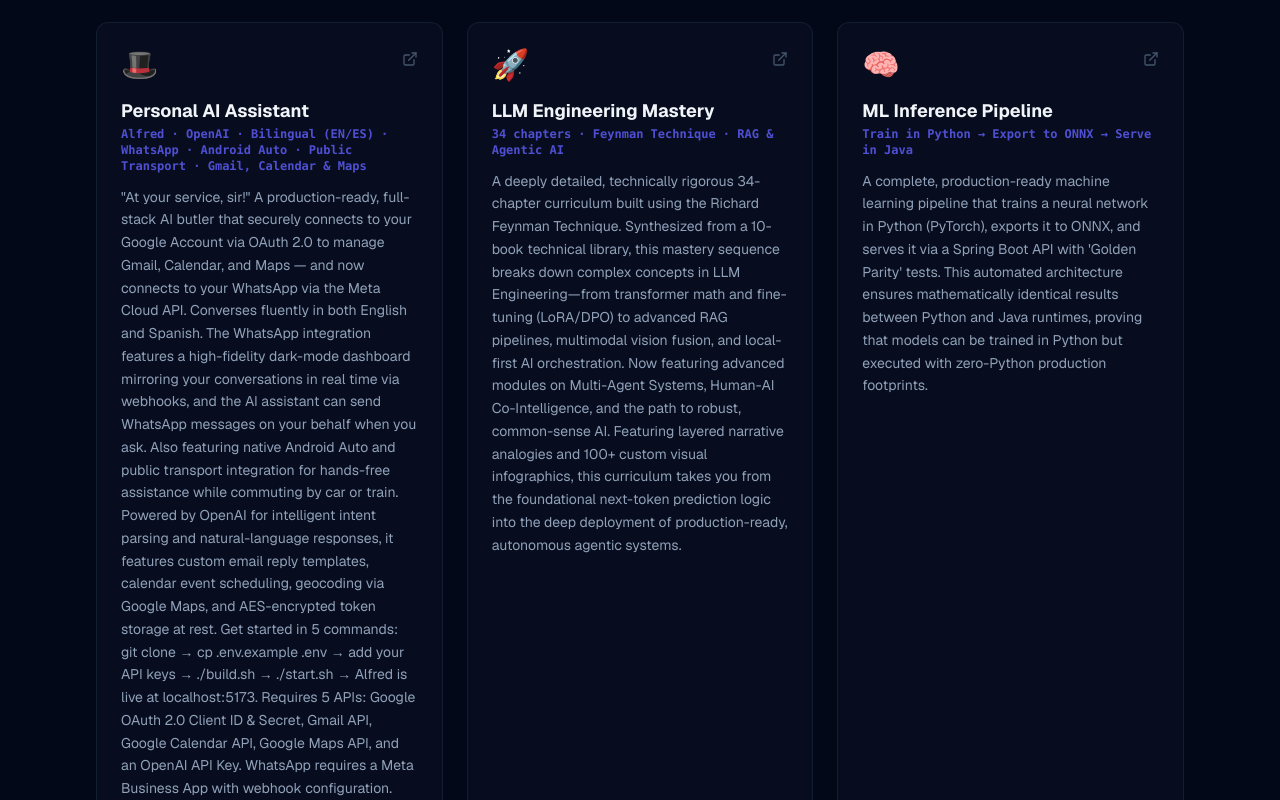
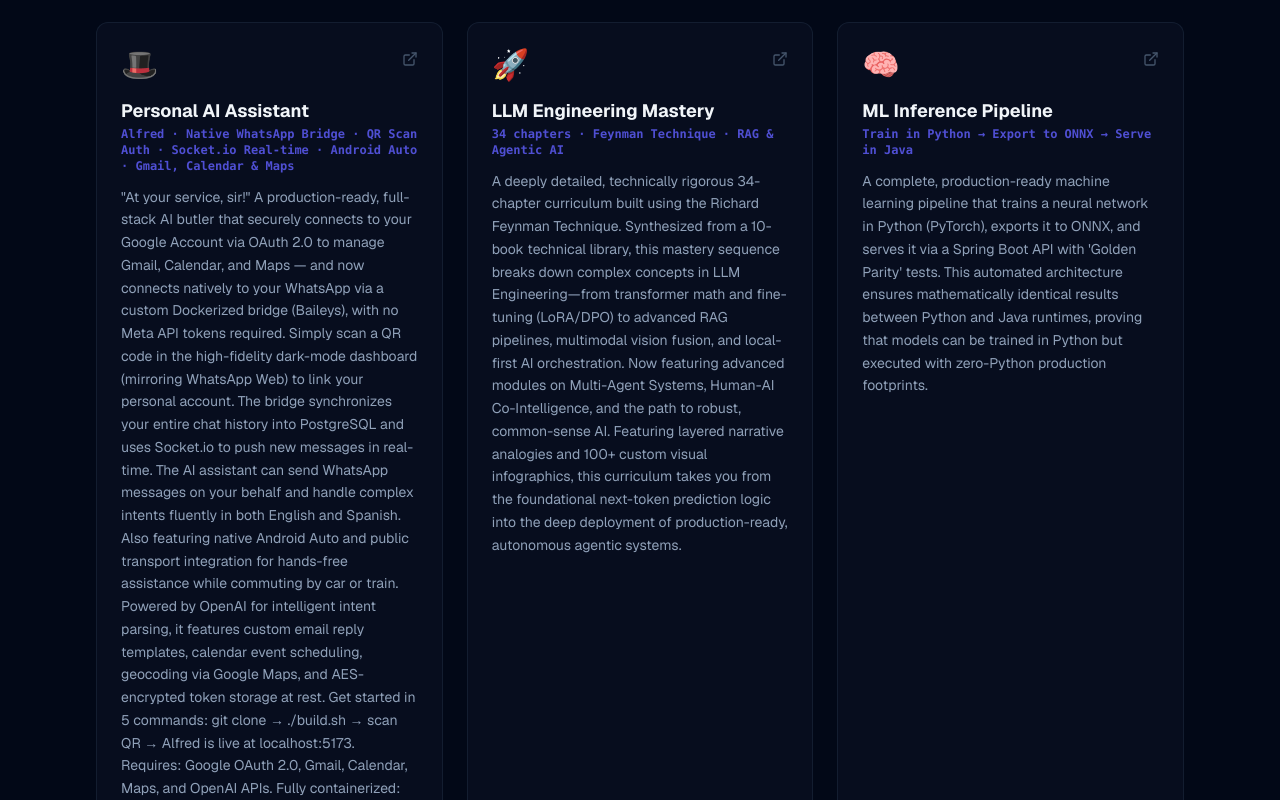
Before and after one commit to chemacabeza/chemacabeza-dev, a Next.js app: page /projects in a window 1280 px wide. Shown: the part 800-1600 px from the top of the page. Built offline with nearby package versions, Linux system fonts and the light colour scheme.

Commit message:
docs: update Personal AI Assistant card to highlight Native WhatsApp Bridge

```diff
--- a/app/projects/page.tsx
+++ b/app/projects/page.tsx
@@ -19,10 +19,10 @@
         url: "https://github.com/chemacabeza/assistant-google",
         emoji: "🎩",
         title: "Personal AI Assistant",
-        subtitle: "Alfred · OpenAI · Bilingual (EN/ES) · WhatsApp · Android Auto · Public Transport · Gmail, Calendar & Maps",
+        subtitle: "Alfred · Native WhatsApp Bridge · QR Scan Auth · Socket.io Real-time · Android Auto · Gmail, Calendar & Maps",
         description:
-            "\"At your service, sir!\" A production-ready, full-stack AI butler that securely connects to your Google Account via OAuth 2.0 to manage Gmail, Calendar, and Maps — and now connects to your WhatsApp via the Meta Cloud API. Converses fluently in both English and Spanish. The WhatsApp integration features a high-fidelity dark-mode dashboard mirroring your conversations in real time via webhooks, and the AI assistant can send WhatsApp messages on your behalf when you ask. Also featuring native Android Auto and public transport integration for hands-free assistance while commuting by car or train. Powered by OpenAI for intelligent intent parsing and natural-language responses, it features custom email reply templates, calendar event scheduling, geocoding via Google Maps, and AES-encrypted token storage at rest. Get started in 5 commands: git clone → cp .env.example .env → add your API keys → ./build.sh → ./start.sh → Alfred is live at localhost:5173. Requires 5 APIs: Google OAuth 2.0 Client ID & Secret, Gmail API, Google Calendar API, Google Maps API, and an OpenAI API Key. WhatsApp requires a Meta Business App with webhook configuration. Fully containerized: Spring Boot 3 backend + React 18/Vite frontend + PostgreSQL 16 — all orchestrated with a single Docker Compose command.",
-        tags: ["Spring Boot 3", "React 18", "OpenAI", "WhatsApp Cloud API", "Bilingual", "Android Auto", "Public Transport", "Google OAuth2", "Gmail API", "Calendar API", "Maps API", "PostgreSQL", "Docker"],
+            "\"At your service, sir!\" A production-ready, full-stack AI butler that securely connects to your Google Account via OAuth 2.0 to manage Gmail, Calendar, and Maps — and now connects natively to your WhatsApp via a custom Dockerized bridge (Baileys), with no Meta API tokens required. Simply scan a QR code in the high-fidelity dark-mode dashboard (mirroring WhatsApp Web) to link your personal account. The bridge synchronizes your entire chat history into PostgreSQL and uses Socket.io to push new messages in real-time. The AI assistant can send WhatsApp messages on your behalf and handle complex intents fluently in both English and Spanish. Also featuring native Android Auto and public transport integration for hands-free assistance while commuting by car or train. Powered by OpenAI for intelligent intent parsing, it features custom email reply templates, calendar event scheduling, geocoding via Google Maps, and AES-encrypted token storage at rest. Get started in 5 commands: git clone → ./build.sh → scan QR → Alfred is live at localhost:5173. Requires: Google OAuth 2.0, Gmail, Calendar, Maps, and OpenAI APIs. Fully containerized: Spring Boot 3 + React 18 + Node.js Bridge + PostgreSQL 16.",
+        tags: ["Spring Boot 3", "React 18", "Native WA Bridge", "Socket.io", "OpenAI", "QR Authentication", "Android Auto", "Google OAuth2", "Gmail API", "Calendar API", "Maps API", "PostgreSQL", "Docker"],
     },
     {
         repo: "test-with-llms",
```
